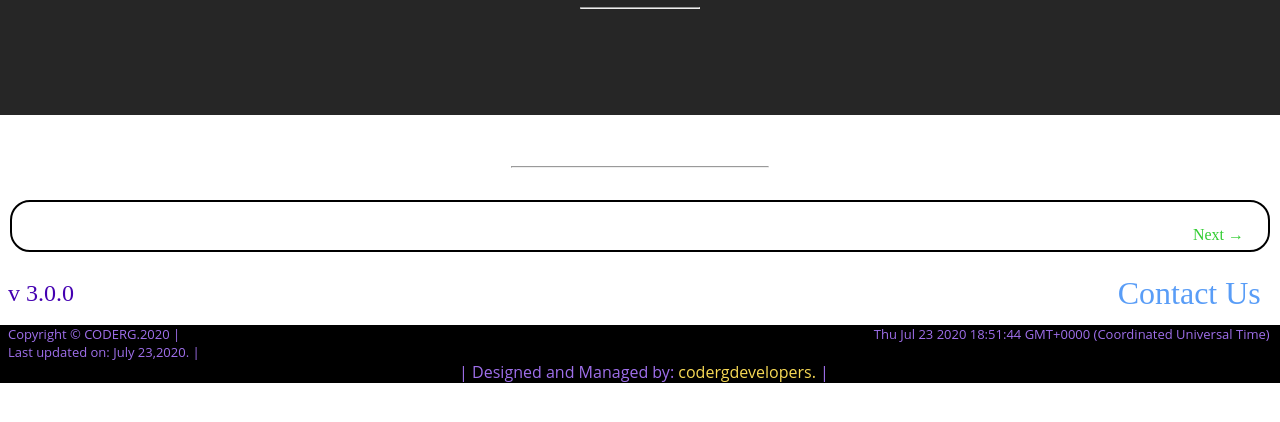
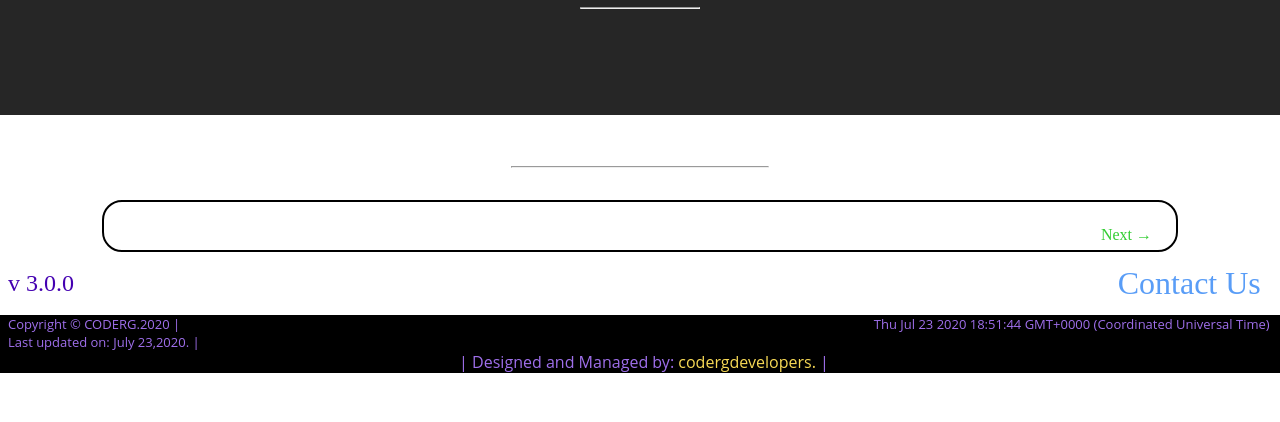
Before and after one commit to codergdevelopers/coderg, a Flask app: page /blog in a window 1280 px wide. Shown: the part 237-659 px from the top of the page. Run offline with Flask 2, Linux system fonts and the light colour scheme; data that the repository does not hold is empty.

Commit message:
working on css of blog.html

```diff
--- a/flask_qa/static/css/stylesh16.css
+++ b/flask_qa/static/css/stylesh16.css
@@ -261,6 +261,7 @@
     padding: 1rem;
     display: grid;
     justify-content: center;
+    justify-items: center;
 }
 
 .post-start{
@@ -273,6 +274,8 @@
     border-radius: 20px;
     height: auto;
     margin: 10px;
+    width: 80%;
+    margin: auto;
 
 }
 .post-box-content{
```
